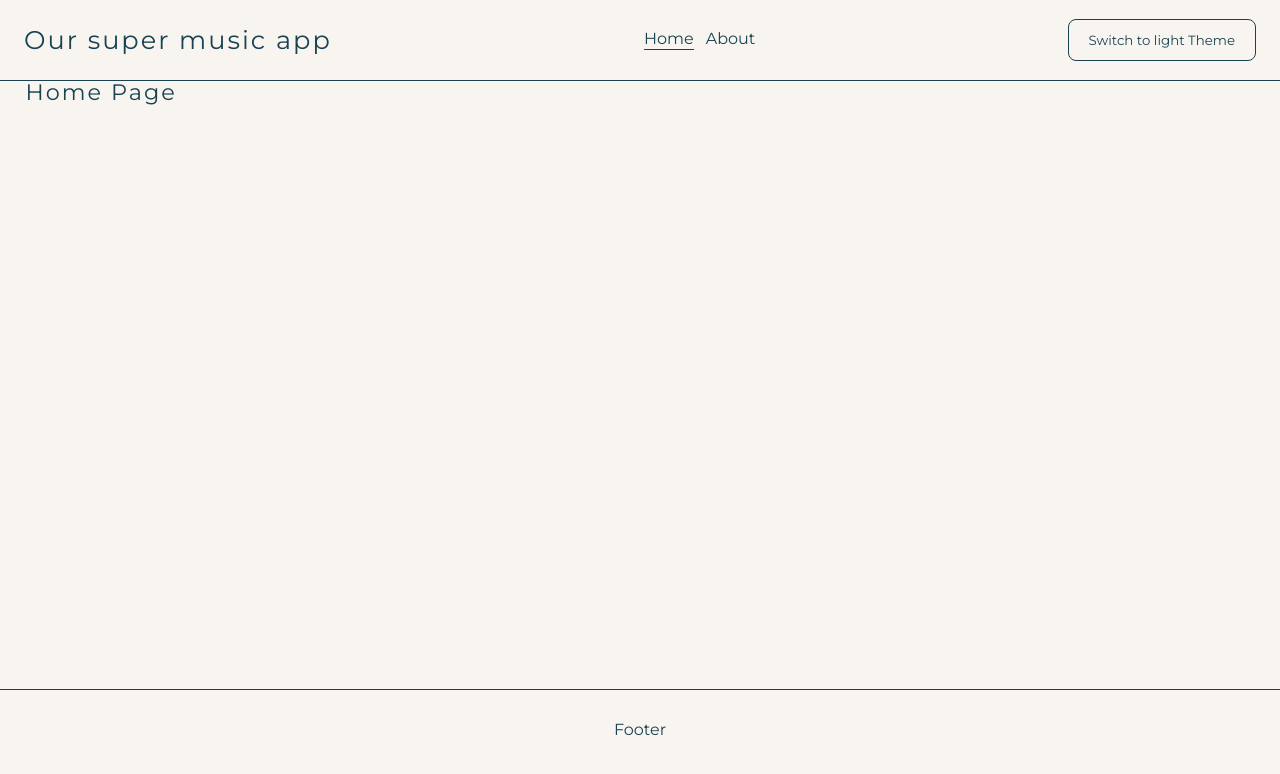
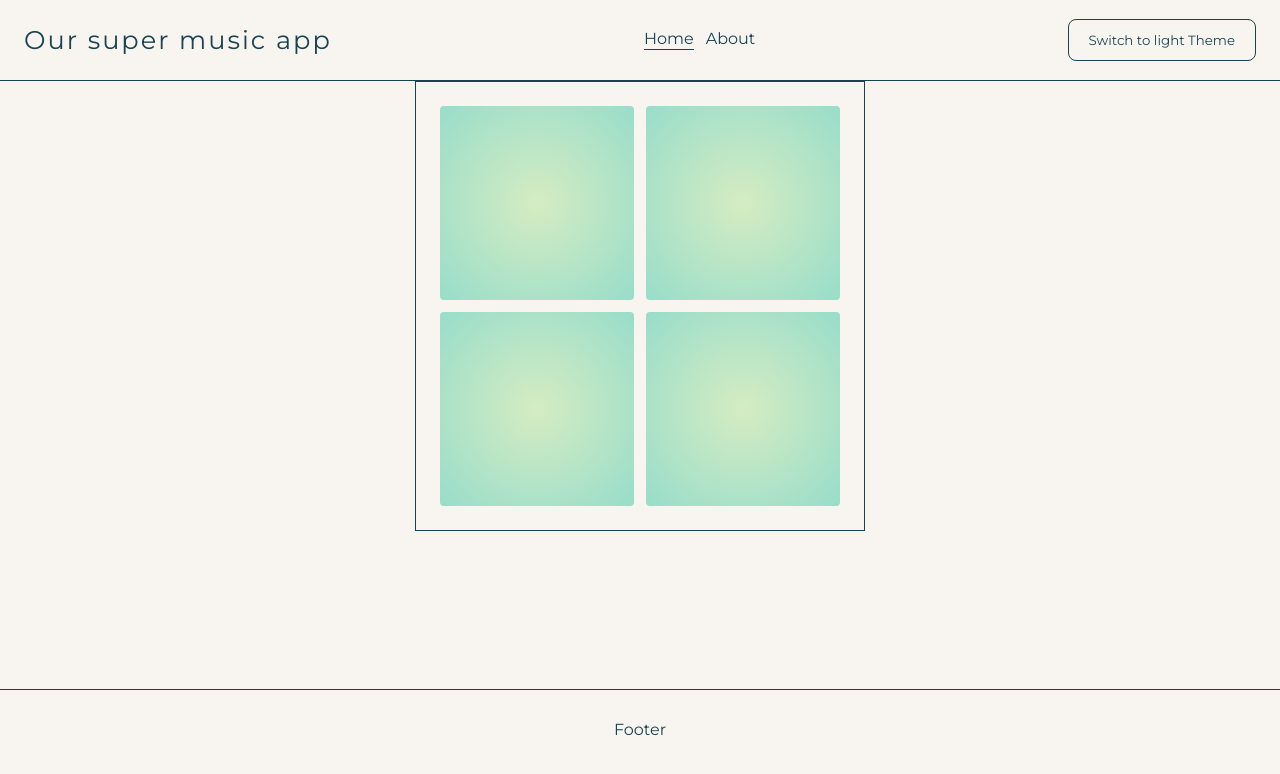
Before and after one commit to Jurss/DrumMachine, a React (Create React App) app: page / in a window 1280 px wide. Shown: the top 774 px of the page. Built offline with nearby package versions, Linux system fonts and the light colour scheme.

Commit message:
Add Grid button system

```diff
--- /dev/null
+++ b/src/components/Home/GridButon.jsx
@@ -0,0 +1,45 @@
+import styled from "styled-components";
+
+export default function GridButton({isPlayed = false}){
+    return (
+        <Wrapper isPlayed={isPlayed}></Wrapper>
+    )
+};
+
+const Wrapper = styled.div`
+    border-radius: 4px;
+    background: rgba(213, 236, 194, 1);
+    background: radial-gradient(
+        circle,
+        rgba(213, 236, 194, 1) 0%,
+        rgba(152, 221, 202, 1) 100%
+    );
+    position: relative;
+    &::before{
+        position: absolute;
+        content: "";
+        top : 0;
+        right : 0;
+        bottom : 0;
+        left : 0;
+        z-index: 0;
+        background: radial-gradient(
+        circle,
+        rgba(255, 170, 167, 1) ${props=>props.isPlayed ? "20%" : "0%"},
+        rgba(255, 230, 213, 1) 100%
+        );
+    opacity: ${props=>props.isPlayed ? "1" : "0"};
+    transition: linear 0.2s;
+    }
+    &:hover::before{
+        opacity: 1;
+    }
+    &:active::before{
+        opacity: 1;
+        background: radial-gradient(
+        circle,
+        rgba(255, 170, 167, 1) 20%,
+        rgba(255, 230, 213, 1) 100%
+        );
+    }
+`;
--- a/src/components/Home/index.jsx
+++ b/src/components/Home/index.jsx
@@ -1,12 +1,40 @@
 import styled from "styled-components";
+import GridButton from "./GridButon";
+
+const list = [
+    "el1",
+    "el2",
+    "el3",
+    "el4"
+];
 
 export default function Home(){
     return (
         <Wrapper>
-            <h2>Home Page</h2>
+            <Grid>
+                {list.map((el) => {
+                    return <GridButton key={el}>{el}</GridButton>
+                })}
+            </Grid>
         </Wrapper>
     );
 };
 
 const Wrapper = styled.div`
 `;
+
+const Grid = styled.div`
+    display: grid;
+    width: 400px;
+    height: 400px;
+    border: solid 1px;
+    grid-template-columns: 1fr 1fr;
+    column-gap: 12px;
+    row-gap: 12px;
+    padding: 24px;
+    margin: auto;
+    @media (max-width: 640px){
+        width: 300px;
+        height: 300px;
+    }
+`;
```
